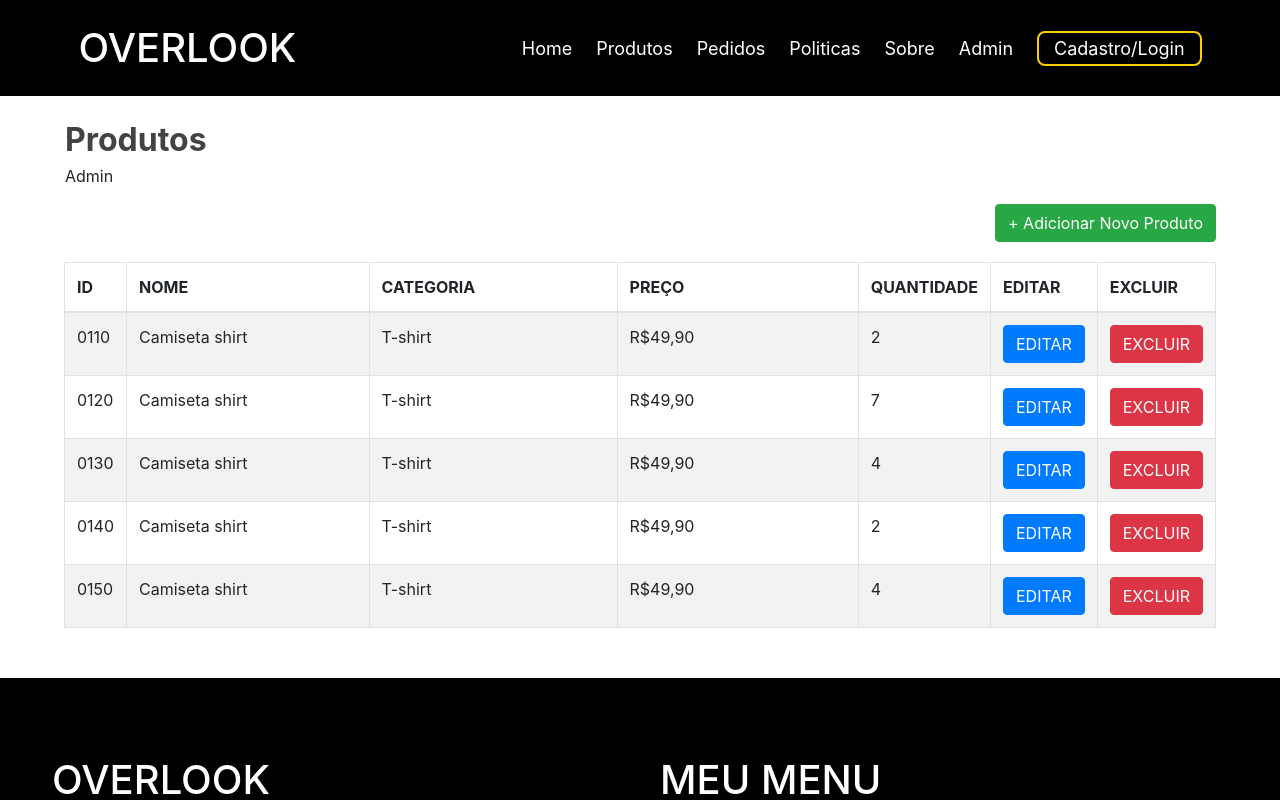
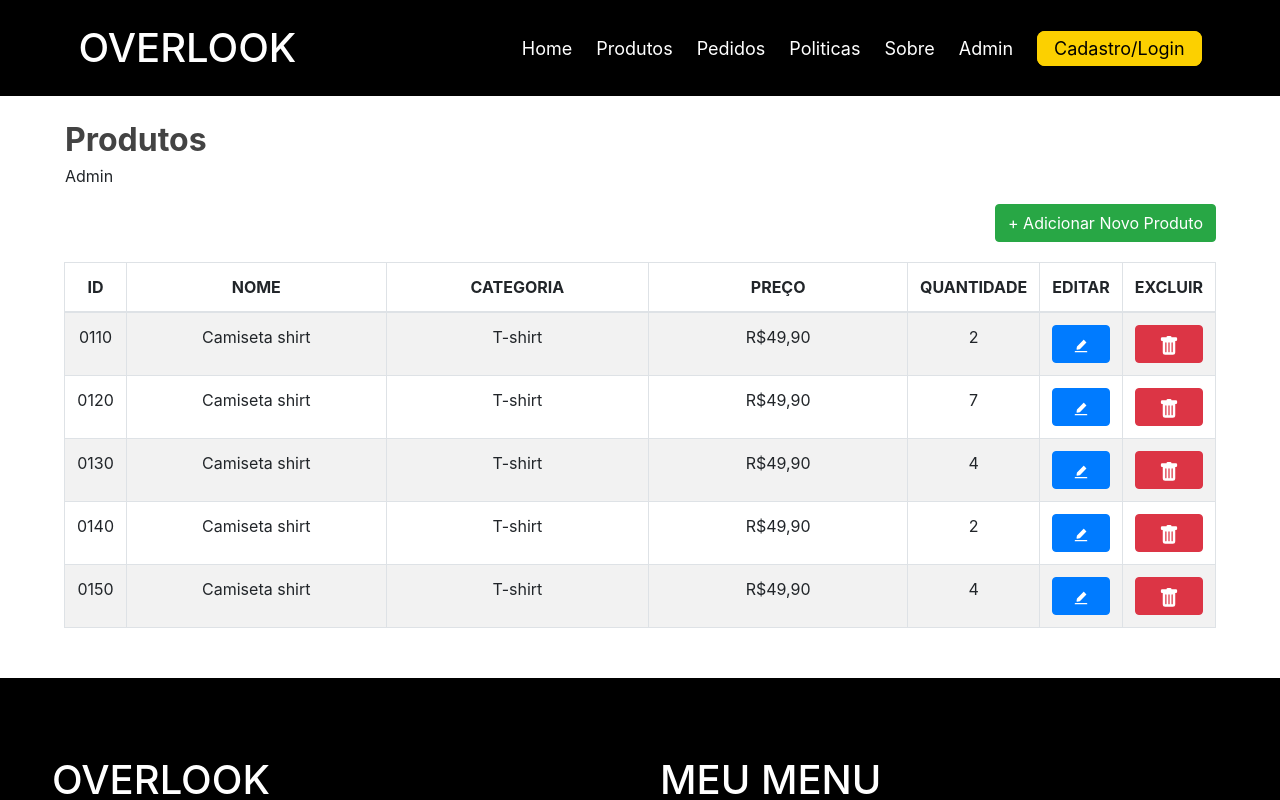
Before and after one commit to annekellen/projeto_integrador_DigitalHouse, a React (Create React App) app: page /admin in a window 1280 px wide. Shown: the top 800 px of the page. Built offline with nearby package versions, Linux system fonts and the light colour scheme.

Commit message:
adicionando icones, ajustando detalhes de UI

```diff
--- a/src/components/Header/style.css
+++ b/src/components/Header/style.css
@@ -33,6 +33,8 @@
 }
 .link-destaque{
   border:#FCD000 2px solid ;
+  background: #FCD000;
+  color: #000;
   text-align: center;
   padding: 5px 15px;
   border-radius: 8px;
@@ -40,6 +42,10 @@
   -moz-border-radius: 8px;
   -ms-border-radius: 8px;
   -o-border-radius: 8px;
+}
+.link-destaque:hover{
+ background:#d1ac00;
+ color: black;
 }
 
 
--- a/src/components/TabelaPedidos/index.js
+++ b/src/components/TabelaPedidos/index.js
@@ -1,6 +1,7 @@
 import React from 'react';
 import Paragrafo from '../Paragrafo';
 import './style.css';
+import { BsFillTrashFill } from 'react-icons/bs';
 
 const TabelaPedidos = () => {
   return (
@@ -10,21 +11,25 @@ const TabelaPedidos = () => {
       <table className="table table-bordered tabela table-striped">
         <thead>
           <tr>
-
-            <th scope="col" className="tamanho2">Item</th>
-            <th scope="col" className="tamanho1">Tamanho</th>
-            <th scope="col" className="tamanho3">Preco</th>
-            <th scope="col" className="tamanho1">Quantidade</th>
-            <th scope="col" className="tamanho1">Excluir</th>
+            <th scope="col" className="tamanho2">
+              Item
+            </th>
+            <th scope="col" className="tamanho1">
+              Tamanho
+            </th>
+            <th scope="col" className="tamanho3">
+              Preco
+            </th>
+            <th scope="col" className="tamanho1">
+              Quantidade
+            </th>
+            <th scope="col" className="tamanho1">
+              Exluir
+            </th>
           </tr>
         </thead>
         <tbody>
-
-
-
-
           <tr>
-
             <td>Camiseta shirt</td>
             <td>XL</td>
             <td>R$49,90</td>
@@ -32,12 +37,11 @@ const TabelaPedidos = () => {
 
             <td>
               <button type="button" class="btn btn-danger">
-                EXCLUIR
+                <BsFillTrashFill className="btn-trash" />
               </button>
             </td>
           </tr>
           <tr>
-
             <td>Camiseta shirt</td>
             <td>XL</td>
             <td>R$49,90</td>
@@ -45,12 +49,11 @@ const TabelaPedidos = () => {
 
             <td>
               <button type="button" class="btn btn-danger">
-                EXCLUIR
+                <BsFillTrashFill className="btn-trash" />
               </button>
             </td>
           </tr>
           <tr>
-
             <td>Camiseta shirt</td>
             <td>XL</td>
             <td>R$49,90</td>
@@ -58,7 +61,7 @@ const TabelaPedidos = () => {
 
             <td>
               <button type="button" class="btn btn-danger">
-                EXCLUIR
+                <BsFillTrashFill className="btn-trash" />
               </button>
             </td>
           </tr>
--- a/src/components/TabelaPedidos/style.css
+++ b/src/components/TabelaPedidos/style.css
@@ -1,11 +1,23 @@
+td{
+    text-align: center;
+}
+tr{
+    text-align: center;
+}
+.btn-trash{
+    width: 20px;
+    height: 20px;
+}
 .tamanho1{
     width: 10%;
+
 }
 .tamanho2{
     width: 50%;
 }
 .tamanho3{
     width: 20%;
+
 }
 .titulo-left.titulo-compras{
     margin-left: 63px;
--- a/src/pages/Admin/index.js
+++ b/src/pages/Admin/index.js
@@ -1,6 +1,7 @@
 import './style.css';
-import BotaoDestaque from '../../components/Componentes-Gerais/Botoes/BotaoDestaque';
 import Paragrafo from '../../components/Paragrafo';
+import { BsFillTrashFill } from 'react-icons/bs';
+import { AiFillEdit } from 'react-icons/ai';
 
 const Admin = () => {
   return (
@@ -14,6 +15,7 @@ const Admin = () => {
           + Adicionar Novo Produto
         </button>
       </div>
+      <div>
         <table className="table table-bordered tabela table-striped">
           <thead>
             <tr>
@@ -34,13 +36,23 @@ const Admin = () => {
               <td>R$49,90</td>
               <td>2</td>
               <td>
-              <button type="button" class="btn btn-primary">
-                EDITAR
+                <button
+                  type="button"
+                  className="btn btn-primary w-100"
+                  data-toggle="modal"
+                  data-target="#exampleModal1"
+                >
+                  <AiFillEdit />
                 </button>
               </td>
               <td>
-              <button type="button" class="btn btn-danger">
-                EXCLUIR
+                <button
+                  type="button"
+                  class="btn btn-danger w-100"
+                  data-toggle="modal"
+                  data-target="#exampleModal1"
+                >
+                  <BsFillTrashFill className="btn-trash " />
                 </button>
               </td>
             </tr>
@@ -51,13 +63,13 @@ const Admin = () => {
               <td className="tamanho-tabela">R$49,90</td>
               <td className="tamanho-tabela1">7</td>
               <td className="tamanho-tabela1">
-              <button type="button" class="btn btn-primary">
-                EDITAR
+                <button type="button" class="btn btn-primary w-100">
+                  <AiFillEdit className="btn-edit " />
                 </button>
               </td>
               <td className="tamanho-tabela1">
-              <button type="button" class="btn btn-danger">
-                EXCLUIR
+                <button type="button" class="btn btn-danger w-100">
+                  <BsFillTrashFill className="btn-trash" />
                 </button>
               </td>
             </tr>
@@ -68,13 +80,13 @@ const Admin = () => {
               <td>R$49,90</td>
               <td>4</td>
               <td>
-              <button type="button" class="btn btn-primary">
-                EDITAR
+                <button type="button" class="btn btn-primary w-100">
+                  <AiFillEdit className="btn-edit " />
                 </button>
               </td>
               <td>
-              <button type="button" class="btn btn-danger">
-                EXCLUIR
+                <button type="button" class="btn btn-danger w-100">
+                  <BsFillTrashFill className="btn-trash" />
                 </button>
               </td>
             </tr>
@@ -85,13 +97,13 @@ const Admin = () => {
               <td>R$49,90</td>
               <td>2</td>
               <td>
-              <button type="button" class="btn btn-primary">
-                EDITAR
+                <button type="button" class="btn btn-primary w-100 ">
+                  <AiFillEdit className="btn-edit " />
                 </button>
               </td>
               <td>
-              <button type="button" class="btn btn-danger">
-                EXCLUIR
+                <button type="button" class="btn btn-danger w-100">
+                  <BsFillTrashFill className="btn-trash" />
                 </button>
               </td>
             </tr>
@@ -102,18 +114,148 @@ const Admin = () => {
               <td>R$49,90</td>
               <td>4</td>
               <td>
-              <button type="button" class="btn btn-primary">
-                EDITAR
+                <button type="button" class="btn btn-primary w-100">
+                  <AiFillEdit className="btn-edit" />
                 </button>
               </td>
               <td>
-              <button type="button" class="btn btn-danger">
-                EXCLUIR
+                <button type="button" class="btn btn-danger w-100">
+                  <BsFillTrashFill className="btn-trash" />
                 </button>
               </td>
             </tr>
           </tbody>
         </table>
+      </div>
+
+      <div
+        class="modal fade"
+        id="exampleModal"
+        tabindex="-1"
+        role="dialog"
+        aria-labelledby="exampleModalLabel"
+        aria-hidden="true"
+      >
+        <div class="modal-dialog" role="document">
+          <div class="modal-content">
+            <div class="modal-header">
+              <h5 class="modal-title" id="exampleModalLabel">
+                Edição
+              </h5>
+              <button
+                type="button"
+                class="close"
+                data-dismiss="modal"
+                aria-label="Close"
+              >
+                <span aria-hidden="true">&times;</span>
+              </button>
+            </div>
+            <div class="modal-body">
+              <div class="row">
+                <div class="col-md-10">
+                  <div class="form-group">
+                    <label for="">Nome</label>
+                    <input
+                      type="text"
+                      class="form-control"
+                      id=""
+                      placeholder="Nome"
+                    />
+                  </div>
+                </div>
+                <div class="col-md-2">
+                  <div class="form-group">
+                    <label for="exampleFormControlSelect1">Qtd</label>
+                    <select class="form-control" id="exampleFormControlSelect1">
+                      <option>1</option>
+                      <option>2</option>
+                      <option>3</option>
+                      <option>4</option>
+                      <option>5</option>
+                    </select>
+                  </div>
+                </div>
+              </div>
+              <div class="row">
+                <div class="col-md-9">
+                  <div class="form-group">
+                    <label for="">Categoria</label>
+                    <input
+                      type="text"
+                      class="form-control"
+                      id=""
+                      placeholder="Categoria"
+                    />
+                  </div>
+                </div>
+                <div class="col-md-3">
+                  <div class="form-group">
+                    <label for="">Preço</label>
+                    <input
+                      type="number"
+                      class="form-control"
+                      id=""
+                      placeholder="preço"
+                    />
+                  </div>
+                </div>
+              </div>
+            </div>
+
+            <div class="modal-footer">
+              <button type="button" class="btn btn-dark" data-dismiss="modal">
+                Sair
+              </button>
+              <button type="button" class="btn btn-success">
+                Salvar
+              </button>
+            </div>
+          </div>
+        </div>
+      </div>
+
+      <div
+        class="modal fade"
+        id="exampleModal1"
+        tabindex="-1"
+        role="dialog"
+        aria-labelledby="exampleModalLabel"
+        aria-hidden="true"
+      >
+        <div class="modal-dialog" role="document">
+          <div class="modal-content">
+            <div class="modal-header">
+              <h5 class="modal-title" id="exampleModalLabel">
+                Excluir
+              </h5>
+              <button
+                type="button"
+                class="close"
+                data-dismiss="modal"
+                aria-label="Close"
+              >
+                <span aria-hidden="true">&times;</span>
+              </button>
+            </div>
+            <div class="modal-body">
+              <h3>Tem Certeza que deseja excluir?</h3>
+            </div>
+            <div class="estilo-botao">
+              <button
+                type="button"
+                class="btn btn-lg btn-success "
+                data-dismiss="modal"
+              >
+                Não
+              </button>
+              <button type="button" class="btn btn-danger btn-lg ">
+                Sim
+              </button>
+            </div>
+          </div>
+        </div>
+      </div>
     </>
   );
 };
--- a/src/pages/Admin/style.css
+++ b/src/pages/Admin/style.css
@@ -20,3 +20,13 @@
 .titulo-admin{
   margin-left: 45px;
 }
+
+.estilo-botao{
+  text-align: center;
+  margin: 0 auto;
+}
+
+
+.estilo-botao button{
+  margin: 10px;
+}
--- a/src/pages/Sobre/index.js
+++ b/src/pages/Sobre/index.js
@@ -25,6 +25,9 @@ const Sobre = () => {
           </p>
         </div>
       </div>
+      <div className="container-chamada-sobre">
+        <Paragrafo classe="titulo-center" texto="Continue Comprando" />
+      </div>
 
       <div className="itens-relacionados">
         <Card />
--- a/src/pages/Sobre/style.css
+++ b/src/pages/Sobre/style.css
@@ -16,7 +16,7 @@
 .sobre-text{
     width: 40%;
     height: 90%;
-    text-align: center;
+    text-align: left;
     display: flex;
     flex-direction: column;
     justify-content: center;
@@ -37,5 +37,8 @@
     display: flex;
     flex-wrap: wrap;
     justify-content: center;
-    margin-top: 100px;
+    margin-top: 10px;
 }
+.container-chamada-sobre{
+    margin-top: 55px;
+}
```
Lines whose indentation alone changed are shown as unchanged.
